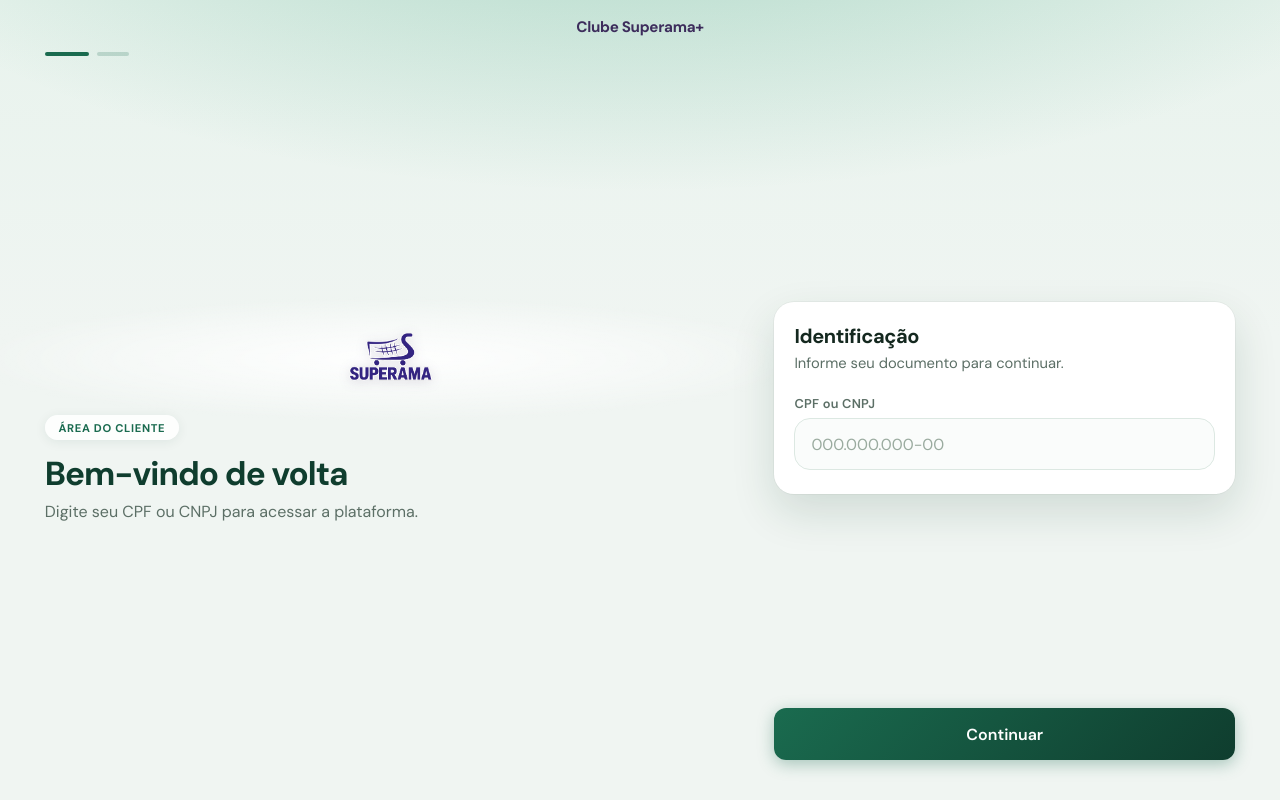
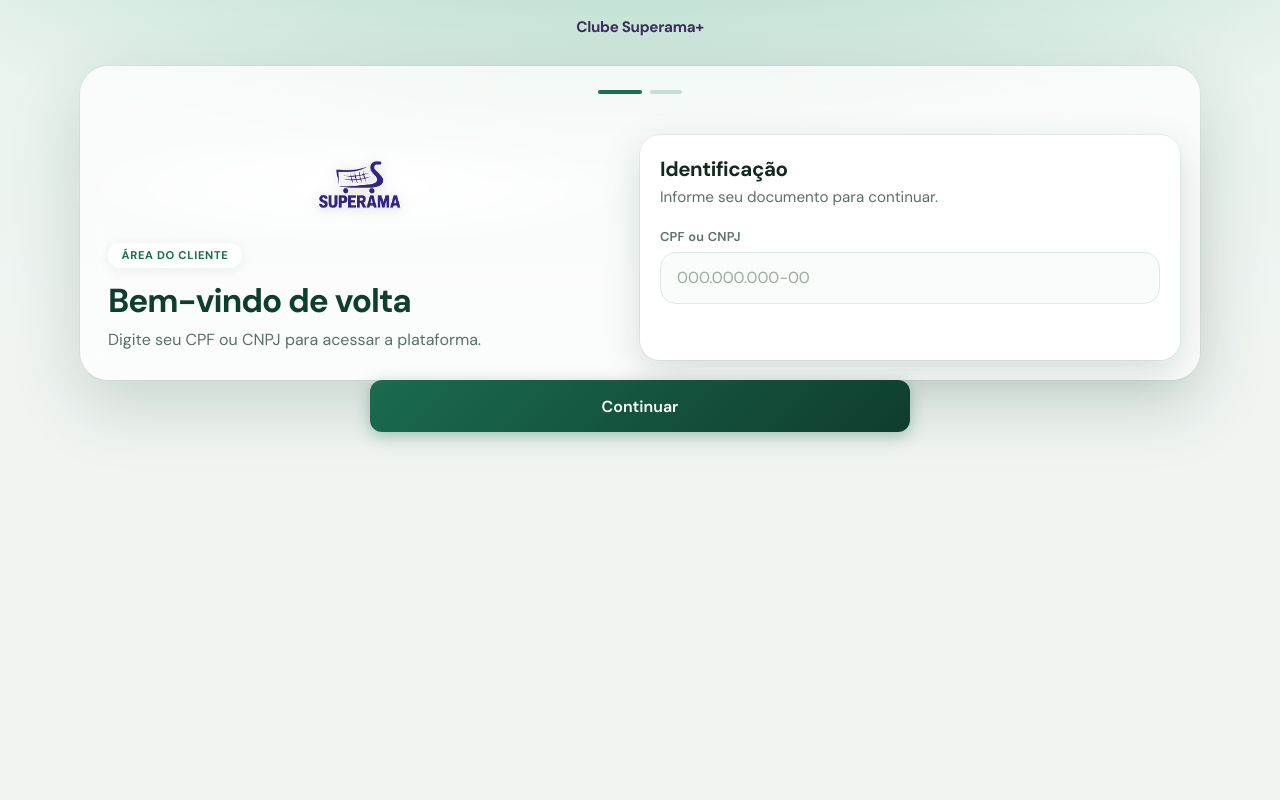
Before and after one commit to jeffersonalionco/clube-supermercado, a React (Vite) app in the folder client/: page / in a window 1280 px wide. Built offline with nearby package versions, Linux system fonts and the light colour scheme; no server answers.

Commit message:
Atualizacao vue

```diff
--- a/client/src/components/AuthShell.jsx
+++ b/client/src/components/AuthShell.jsx
@@ -42,6 +42,7 @@
         <div className="auth-header__spacer auth-header__spacer--end" />
       </header>
 
+      <div className="auth-panel">
         {step != null && (
           <div className="auth-steps" aria-label={`Etapa ${step} de ${totalSteps}`}>
             {Array.from({ length: totalSteps }, (_, i) => (
@@ -63,6 +64,7 @@
         <main className="auth-sheet">
           <div className="auth-sheet__card">{children}</div>
         </main>
+      </div>
 
       {footer && <footer className="auth-footer">{footer}</footer>}
     </div>
--- a/client/src/styles/auth-mobile.css
+++ b/client/src/styles/auth-mobile.css
@@ -205,6 +205,10 @@
 
 .auth-steps__dot--current {
   width: 2.75rem;
+}
+
+.auth-panel {
+  display: contents;
 }
 
 /* Hero */
@@ -640,39 +644,79 @@
     box-shadow: none;
     overflow-x: hidden;
 
-    /* Desktop layout: container centralizado e duas colunas equilibradas */
+    /* Desktop layout: painel centralizado (bonito e organizado) */
+    display: flex;
+    flex-direction: column;
+    align-items: center;
+    padding: 0 var(--desktop-gutter, 2.5rem) 2.75rem;
+  }
+
+  .auth-panel {
+    width: 100%;
+    max-width: 1120px;
+    margin-top: 0.85rem;
+    position: relative;
+    border-radius: 28px;
+    padding: 1.25rem 1.25rem 1.25rem;
     display: grid;
-    grid-template-columns: minmax(520px, 640px) minmax(460px, 560px);
-    grid-template-rows: auto auto 1fr auto;
+    grid-template-columns: minmax(0, 1.05fr) minmax(460px, 540px);
+    grid-template-rows: auto 1fr;
     grid-template-areas:
-      "header header"
       "steps steps"
-      "hero sheet"
-      "hero footer";
-    align-items: start;
-    justify-content: center;
-    column-gap: clamp(2rem, 3vw, 3.25rem);
-    padding: 0 var(--desktop-gutter, 2.5rem) 2.5rem;
+      "hero sheet";
+    gap: clamp(1.5rem, 2.4vw, 2.5rem);
+  }
+
+  .auth-panel::before {
+    content: "";
+    position: absolute;
+    inset: 0;
+    border-radius: 28px;
+    background: rgba(255, 255, 255, 0.72);
+    box-shadow:
+      0 24px 70px rgba(15, 61, 46, 0.18),
+      0 0 0 1px rgba(0, 0, 0, 0.04);
+    backdrop-filter: blur(14px);
+    pointer-events: none;
+  }
+
+  .auth-panel > * {
+    position: relative;
+    z-index: 1;
   }
 
   .auth-header {
-    grid-area: header;
+    width: 100%;
+    max-width: 1120px;
     padding-left: 0;
     padding-right: 0;
   }
 
   .auth-steps {
     grid-area: steps;
-    justify-content: flex-start;
-    max-width: none;
-    padding-left: 0;
-    padding-right: 0;
+    justify-content: center;
+    width: 100%;
+    max-width: 1120px;
+    padding: 0.25rem 0 0.65rem;
+  }
+
+  /* Painel que agrupa hero + card */
+  .auth-sheet {
+    grid-area: sheet;
+    width: 100%;
+    margin-top: 0;
+    padding: 0;
+    min-height: 0;
+  }
+
+  .auth-sheet {
+    position: relative;
   }
 
   .auth-hero {
     grid-area: hero;
     text-align: left;
-    padding: 2.25rem 0 1.5rem;
+    padding: 0.5rem 0 0.5rem 0.5rem;
     max-width: none;
     align-self: center;
   }
@@ -692,41 +736,37 @@
     font-size: 1rem;
   }
 
-  .auth-sheet {
-    grid-area: sheet;
-    padding: 2.25rem 0 1rem;
-    min-height: 0;
-    align-self: center;
-  }
-
   .auth-sheet__card {
+    position: relative;
+    z-index: 1;
     max-width: none;
     margin: 0;
     border-radius: var(--desktop-radius, 20px);
     box-shadow:
-      0 18px 44px rgba(15, 61, 46, 0.14),
-      0 0 0 1px rgba(0, 0, 0, 0.04);
+      0 14px 40px rgba(15, 61, 46, 0.16),
+      0 0 0 1px rgba(0, 0, 0, 0.05);
     overflow: hidden;
   }
 
   .auth-form-title {
-    font-size: 1.25rem;
+    font-size: 1.28rem;
   }
 
   .auth-form-sub {
-    font-size: 0.92rem;
+    font-size: 0.95rem;
   }
 
   .auth-footer {
-    grid-area: footer;
     position: relative;
     padding: 0;
     background: transparent;
+    width: 100%;
+    max-width: 1120px;
   }
 
   .auth-footer__inner {
-    max-width: none;
-    margin: 0;
+    max-width: 540px;
+    margin-left: auto;
     padding-left: 0;
     padding-right: 0;
     padding-bottom: 0;
```
Lines whose indentation alone changed are shown as unchanged.
